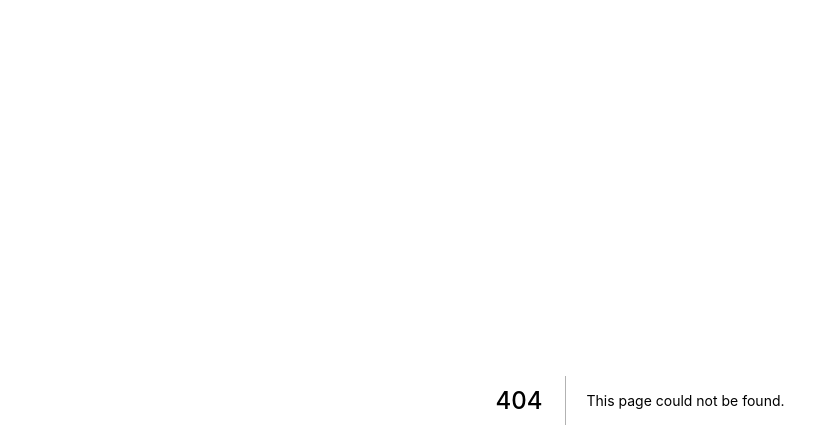
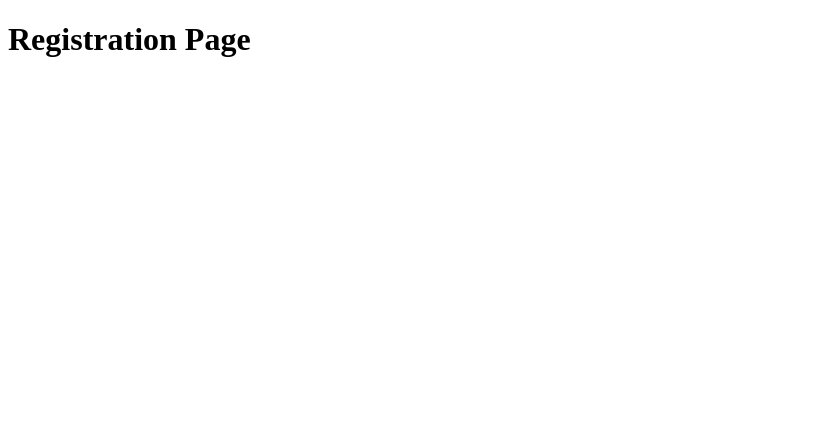
Before and after one commit to Texian/timesheet-demo, a Next.js app: page /register in a window 1280 px wide. Before the commit this address had no page. Shown: the top 448 px of the page, without its empty margins (0-839 px from the left). Built offline with nearby package versions, Linux system fonts and the light colour scheme.

Commit message:
Initial commit, new project directory

```diff
--- /dev/null
+++ b/pages/login/admin.js
@@ -0,0 +1,3 @@
+export default function admin() {
+	return <h1>Admin Page</h1>;
+}
--- /dev/null
+++ b/pages/login/employee.js
@@ -0,0 +1,3 @@
+export default function employee() {
+	return <h1>Employee Page</h1>;
+}
--- /dev/null
+++ b/pages/register.js
@@ -0,0 +1,3 @@
+export default function register() {
+  return <h1>Registration Page</h1>;
+}
```
